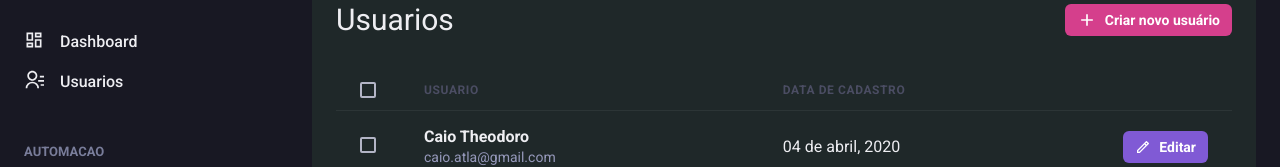
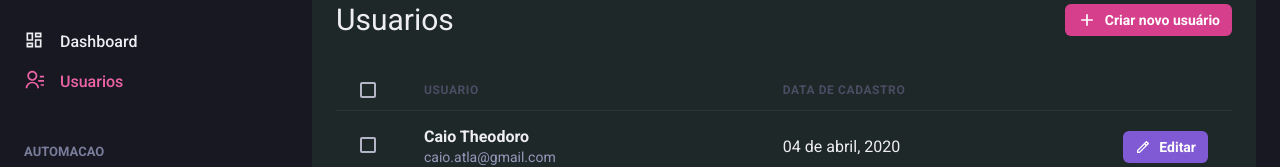
Before and after one commit to caiotheodoro/dashgo, a Next.js app: page /users in a window 1280 px wide. Shown: the part 142-309 px from the top of the page. Built offline with nearby package versions, Linux system fonts and the light colour scheme.

Commit message:
link active

```diff
--- /dev/null
+++ b/src/components/ActiveLink.tsx
@@ -0,0 +1,28 @@
+import Link, { LinkProps } from 'next/link';
+import { useRouter } from 'next/router';
+import { cloneElement, ReactElement } from 'react';
+
+interface ActiveLinkProps extends LinkProps {
+    children: ReactElement;
+    shouldMatchExactHref?: boolean;
+}
+
+export function ActiveLink({children, shouldMatchExactHref= false, ...rest}: ActiveLinkProps){
+    const { asPath } = useRouter();
+    let isActive = false;
+
+
+    if(shouldMatchExactHref && (asPath == rest.href || asPath == rest.as)){
+        isActive = true;
+    }
+    if(!shouldMatchExactHref && asPath.startsWith(String(rest.href)) || asPath.startsWith(String(rest.as)) ){
+        isActive = true;
+    }
+    return (
+        <Link {...rest}>
+            {cloneElement(children, {
+                color:  isActive ? 'pink.400' : 'gray.50',
+            })}
+        </Link>
+    )
+}
--- a/src/components/Sidebar/NavLink.tsx
+++ b/src/components/Sidebar/NavLink.tsx
@@ -1,6 +1,6 @@
 import { Link as ChakraLink, Icon, Text } from '@chakra-ui/react';
 import { ElementType } from 'react';
-import Link from 'next/link';
+import { ActiveLink } from '../ActiveLink';
 
 interface NavLinkProps {
     icon: ElementType;
@@ -9,11 +9,11 @@
 }
 export function NavLink({ icon, href, children, ...rest }: NavLinkProps) {
     return (
-        <Link href={href}>
-        <ChakraLink display="flex" align="center" {...rest} >
-            <Icon as={icon} fontSize="20" />
-            <Text ml="4" fontWeight="medium">{children}</Text>
-        </ChakraLink>
-        </Link>
+        <ActiveLink href={href}>
+            <ChakraLink display="flex" align="center" {...rest} >
+                <Icon as={icon} fontSize="20" />
+                <Text ml="4" fontWeight="medium">{children}</Text>
+            </ChakraLink>
+        </ActiveLink>
     )
 }
```
